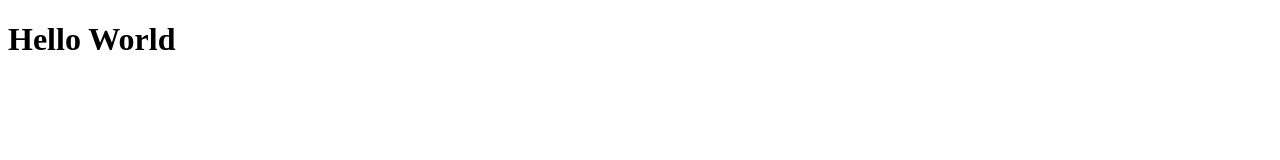
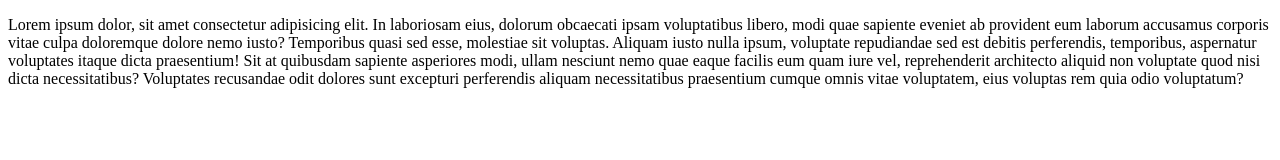
Before and after one commit to vblessed/to-do-list, a plain HTML site: page index.html in a window 1280 px wide. Drawn offline with Linux system fonts and the light colour scheme.

Commit message:
h1 to paragraph

```diff
--- a/index.html
+++ b/index.html
@@ -9,6 +9,6 @@
     </title>
 </head>
 <body>
-    <h1>Hello World</h1>
+    <p>Lorem ipsum dolor, sit amet consectetur adipisicing elit. In laboriosam eius, dolorum obcaecati ipsam voluptatibus libero, modi quae sapiente eveniet ab provident eum laborum accusamus corporis vitae culpa doloremque dolore nemo iusto? Temporibus quasi sed esse, molestiae sit voluptas. Aliquam iusto nulla ipsum, voluptate repudiandae sed est debitis perferendis, temporibus, aspernatur voluptates itaque dicta praesentium! Sit at quibusdam sapiente asperiores modi, ullam nesciunt nemo quae eaque facilis eum quam iure vel, reprehenderit architecto aliquid non voluptate quod nisi dicta necessitatibus? Voluptates recusandae odit dolores sunt excepturi perferendis aliquam necessitatibus praesentium cumque omnis vitae voluptatem, eius voluptas rem quia odio voluptatum?</p>
 </body>
 </html>
```
